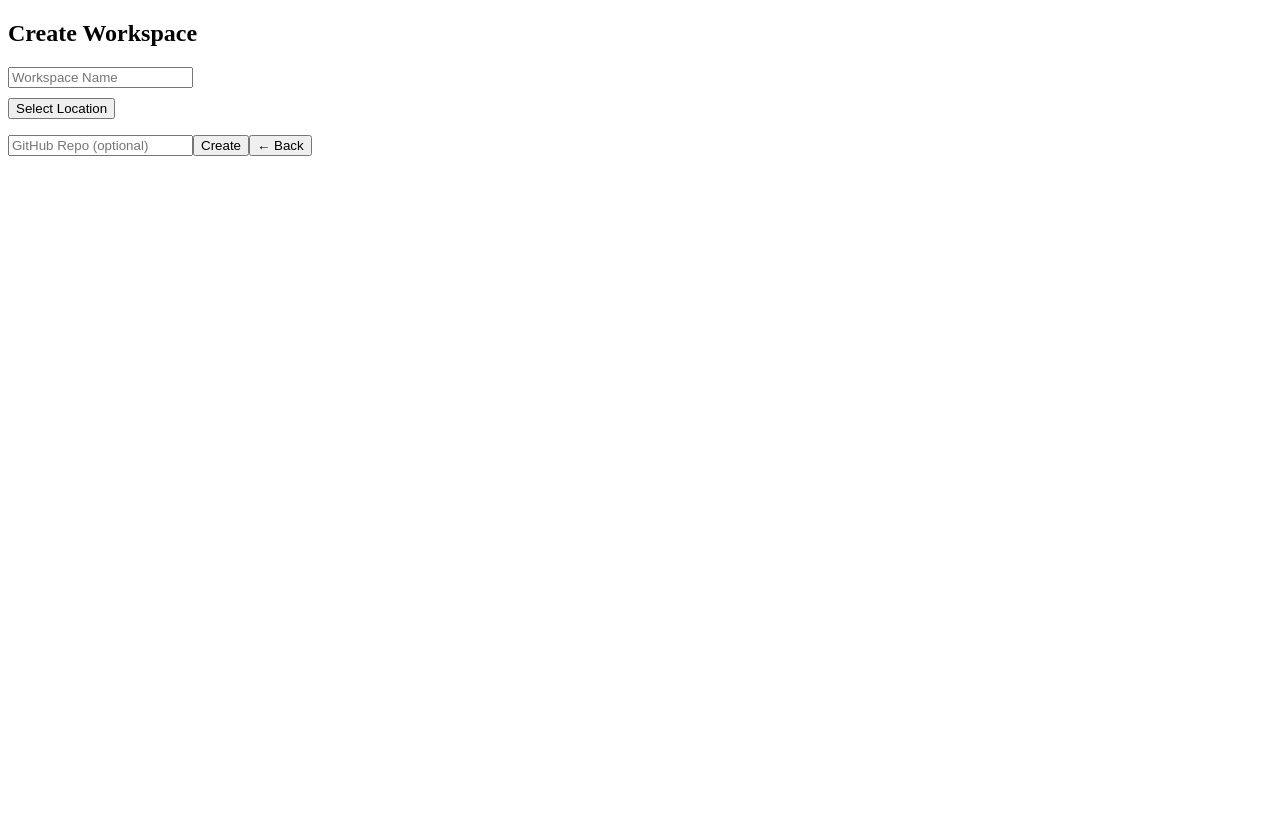
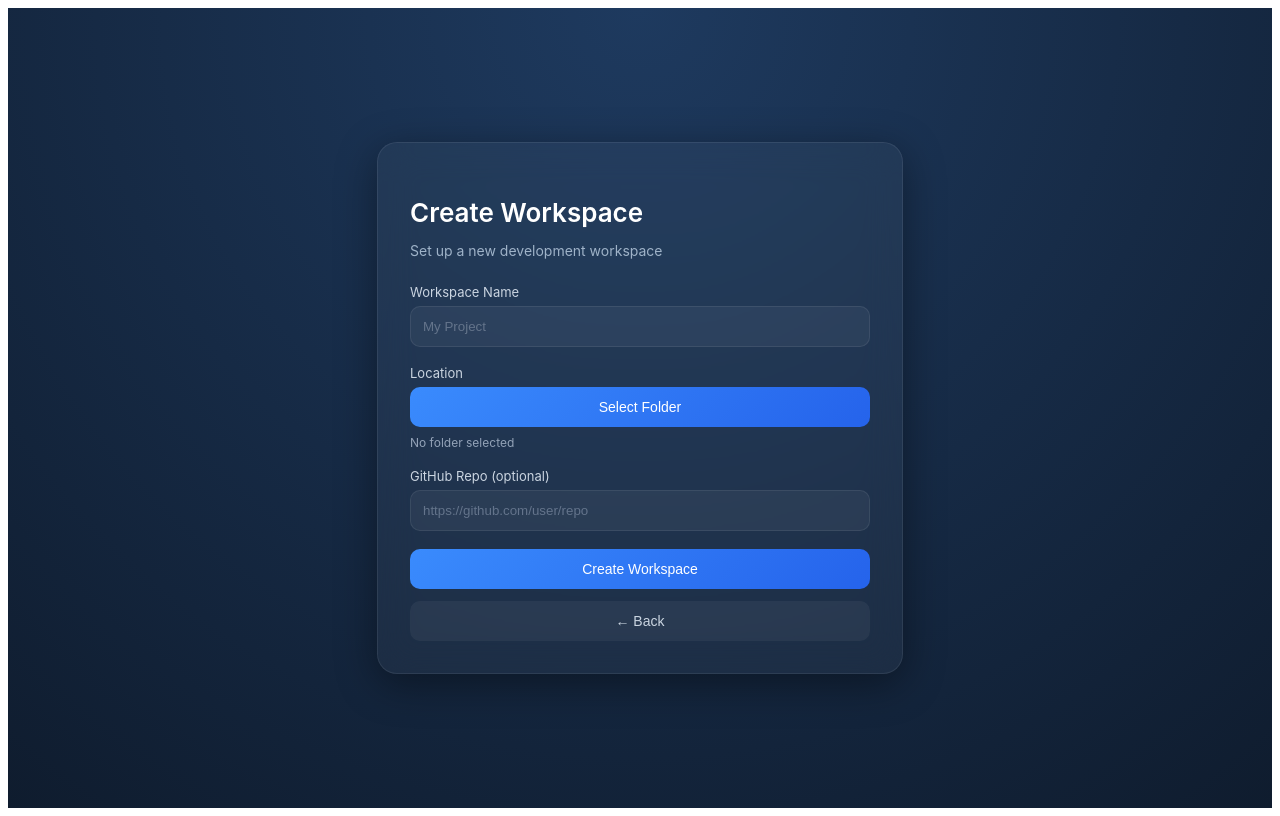
Before and after one commit to alenlajeesh/converge-app, a React (Create React App) app in the folder frontend/: page /create in a window 1280 px wide. Built offline with nearby package versions, Linux system fonts and the light colour scheme.

Commit message:
feat:Basic redesign and complete code editor and file tree

```diff
--- a/frontend/src/components/Button.js
+++ b/frontend/src/components/Button.js
@@ -4,7 +4,7 @@ import "../styles/dashboard.css";
 function Button({ children, variant = "primary", onClick }) {
   return (
     <button
-      className={`btn ${variant}`}
+      className={`btn btn-${variant}`}
       onClick={onClick}
     >
       {children}
--- a/frontend/src/pages/CreateWorkspace.js
+++ b/frontend/src/pages/CreateWorkspace.js
@@ -1,6 +1,7 @@
 import { useState } from "react";
 import { useNavigate } from "react-router-dom";
 import Button from "../components/Button";
+import "../styles/createWorkspace.css";
 
 function CreateWorkspace() {
   const [name, setName] = useState("");
@@ -32,35 +33,61 @@ function CreateWorkspace() {
   };
 
   return (
-    <div className="container">
-      <div className="card">
-        <h2>Create Workspace</h2>
+    <div className="create-container">
+      <div className="create-card">
+        <h2 className="create-title">Create Workspace</h2>
+        <p className="create-subtitle">
+          Set up a new development workspace
+        </p>
 
+        {/* Name */}
+        <div className="input-group">
+          <label>Workspace Name</label>
           <input
-          placeholder="Workspace Name"
+            type="text"
+            placeholder="My Project"
             value={name}
             onChange={(e) => setName(e.target.value)}
           />
-
-        <div style={{ marginTop: "10px" }}>
-          <Button onClick={selectFolder}>
-            Select Location
-          </Button>
-          <p>{location}</p>
         </div>
 
+        {/* Location */}
+        <div className="input-group">
+          <label>Location</label>
+          <div className="folder-select">
+            <Button onClick={selectFolder}>
+              Select Folder
+            </Button>
+            <span className="folder-path">
+              {location || "No folder selected"}
+            </span>
+          </div>
+        </div>
+
+        {/* GitHub */}
+        <div className="input-group">
+          <label>GitHub Repo (optional)</label>
           <input
-          placeholder="GitHub Repo (optional)"
+            type="text"
+            placeholder="https://github.com/user/repo"
             value={github}
             onChange={(e) => setGithub(e.target.value)}
           />
+        </div>
 
+        {/* Actions */}
+        <div className="create-actions">
           <Button onClick={createWorkspace}>
-          Create
+            Create Workspace
           </Button>
-		<Button variant="secondary" onClick={() => navigate("/")}>
+
+          <Button
+            variant="secondary"
+            onClick={() => navigate("/")}
+          >
             ← Back
           </Button>
+        </div>
       </div>
     </div>
   );
--- a/frontend/src/pages/Dashboard.js
+++ b/frontend/src/pages/Dashboard.js
@@ -13,7 +13,7 @@ function Dashboard() {
 
   const loadWorkspaces = async () => {
     const data = await window.api.getWorkspaces();
-    setWorkspaces(data);
+    setWorkspaces(data || []);
   };
 
   const openExisting = async () => {
@@ -36,9 +36,9 @@ function Dashboard() {
   return (
     <div className="dashboard">
       <div className="dashboard-card">
-        <h1 className="dashboard-title">Workspace Dashboard</h1>
+        <h1 className="dashboard-title">Workspaces</h1>
         <p className="dashboard-subtitle">
-          Manage your workspaces
+          Open, create and manage your development environments
         </p>
 
         <div className="dashboard-actions">
--- /dev/null
+++ b/frontend/src/styles/createWorkspace.css
@@ -0,0 +1,94 @@
+/* Page container */
+.create-container {
+  min-height: 100vh;
+  display: flex;
+  justify-content: center;
+  align-items: center;
+
+  background: radial-gradient(circle at top, #1e3a5f, #0f1c2e);
+  font-family: "Inter", sans-serif;
+  color: #ffffff;
+}
+
+/* Card */
+.create-card {
+  width: 460px;
+  padding: 32px;
+
+  border-radius: 20px;
+  background: rgba(255, 255, 255, 0.04);
+  backdrop-filter: blur(18px);
+
+  border: 1px solid rgba(255, 255, 255, 0.08);
+  box-shadow: 0 10px 40px rgba(0, 0, 0, 0.4);
+}
+
+/* Title */
+.create-title {
+  font-size: 26px;
+  font-weight: 600;
+  margin-bottom: 6px;
+}
+
+/* Subtitle */
+.create-subtitle {
+  font-size: 14px;
+  color: #9fb3c8;
+  margin-bottom: 25px;
+}
+
+/* Input groups */
+.input-group {
+  display: flex;
+  flex-direction: column;
+  margin-bottom: 18px;
+}
+
+.input-group label {
+  font-size: 13px;
+  margin-bottom: 6px;
+  color: #cbd5e1;
+}
+
+/* Inputs */
+.input-group input {
+  padding: 12px;
+  border-radius: 10px;
+  border: 1px solid rgba(255, 255, 255, 0.08);
+
+  background: rgba(255, 255, 255, 0.05);
+  color: white;
+
+  outline: none;
+  transition: all 0.2s ease;
+}
+
+.input-group input::placeholder {
+  color: #64748b;
+}
+
+.input-group input:focus {
+  border: 1px solid rgba(59, 130, 246, 0.6);
+  background: rgba(255, 255, 255, 0.08);
+}
+
+/* Folder select */
+.folder-select {
+  display: flex;
+  flex-direction: column;
+  gap: 8px;
+}
+
+.folder-path {
+  font-size: 12px;
+  color: #94a3b8;
+  word-break: break-all;
+}
+
+/* Buttons area */
+.create-actions {
+  margin-top: 10px;
+  display: flex;
+  flex-direction: column;
+  gap: 12px;
+}
--- a/frontend/src/styles/dashboard.css
+++ b/frontend/src/styles/dashboard.css
@@ -1,75 +1,157 @@
+/* Root dashboard */
 .dashboard {
-  min-height: 100vh; /* 🔥 FIXED (was height: 100%) */
+  min-height: 100vh;
   display: flex;
   justify-content: center;
   align-items: center;
-  background: linear-gradient(135deg, #1B365D, #2E5B9A);
+
+  background: radial-gradient(circle at top, #1e3a5f, #0f1c2e);
+  font-family: "Inter", sans-serif;
+  color: #ffffff;
 }
 
+/* Card container */
 .dashboard-card {
-  width: 420px;
-  padding: 35px;
+  width: 460px;
+  padding: 32px;
 
-  border-radius: 18px;
-  background: rgba(255,255,255,0.05);
-  backdrop-filter: blur(14px);
+  border-radius: 20px;
+  background: rgba(255, 255, 255, 0.04);
+  backdrop-filter: blur(18px);
 
-  border: 1px solid rgba(168,195,209,0.2);
+  border: 1px solid rgba(255, 255, 255, 0.08);
+  box-shadow: 0 10px 40px rgba(0, 0, 0, 0.4);
 }
 
+/* Title */
 .dashboard-title {
-  font-size: 26px;
-  margin-bottom: 10px;
+  font-size: 28px;
+  font-weight: 600;
+  margin-bottom: 6px;
 }
 
+/* Subtitle */
 .dashboard-subtitle {
-  color: #A8C3D1;
+  font-size: 14px;
+  color: #9fb3c8;
   margin-bottom: 25px;
 }
 
+/* Buttons container */
 .dashboard-actions {
   display: flex;
   flex-direction: column;
   gap: 12px;
 }
 
+/* Buttons */
+.btn {
+  padding: 12px;
+  border-radius: 10px;
+  font-size: 14px;
+  font-weight: 500;
+
+  border: none;
+  cursor: pointer;
+
+  transition: all 0.2s ease;
+}
+
+/* Primary button */
+.btn-primary {
+  background: linear-gradient(135deg, #3a8bfd, #2563eb);
+  color: white;
+}
+
+.btn-primary:hover {
+  transform: translateY(-1px);
+  box-shadow: 0 6px 18px rgba(37, 99, 235, 0.4);
+}
+
+/* Secondary button */
+.btn-secondary {
+  background: rgba(255, 255, 255, 0.05);
+  color: #cbd5e1;
+}
+
+.btn-secondary:hover {
+  background: rgba(255, 255, 255, 0.1);
+}
+
 /* Workspace list */
 .workspace-list {
-  margin-top: 20px;
-  max-height: 220px;
+  margin-top: 25px;
+  max-height: 240px;
   overflow-y: auto;
+  padding-right: 4px;
 }
 
+/* Empty text */
+.empty-text {
+  text-align: center;
+  color: #7c93a8;
+  font-size: 13px;
+}
+
+/* Workspace item */
 .workspace-item {
-  padding: 12px;
+  padding: 14px;
   margin-top: 10px;
 
-  border-radius: 10px;
-  background: rgba(92,141,193,0.1);
+  border-radius: 12px;
+  background: rgba(255, 255, 255, 0.04);
 
   display: flex;
   justify-content: space-between;
   align-items: center;
 
   cursor: pointer;
-  transition: 0.2s;
+  transition: all 0.2s ease;
+  border: 1px solid transparent;
 }
 
 .workspace-item:hover {
-  background: rgba(92,141,193,0.25);
+  background: rgba(255, 255, 255, 0.08);
+  border: 1px solid rgba(59, 130, 246, 0.4);
+  transform: translateY(-1px);
+}
+
+/* Workspace info */
+.workspace-info strong {
+  font-size: 15px;
+  display: block;
 }
 
 .workspace-info p {
   font-size: 12px;
-  color: #A8C3D1;
+  color: #94a3b8;
+  margin-top: 4px;
+  word-break: break-all;
 }
 
+/* Delete button */
 .delete-btn {
   background: transparent;
-  color: #ff6b6b;
+  border: none;
+  font-size: 16px;
+  color: #f87171;
+  padding: 6px 10px;
+  border-radius: 6px;
+
   cursor: pointer;
+  transition: all 0.2s ease;
 }
 
 .delete-btn:hover {
-  background: rgba(255,0,0,0.2);
+  background: rgba(248, 113, 113, 0.2);
 }
+
+/* Scrollbar */
+.workspace-list::-webkit-scrollbar {
+  width: 6px;
+}
+
+.workspace-list::-webkit-scrollbar-thumb {
+  background: rgba(255, 255, 255, 0.15);
+  border-radius: 10px;
+}
```
Also changed, not shown: frontend/src/pages/WorkspaceHome.js (+55 -18 lines), frontend/src/styles/workspace.css (+212 -81 lines). Lines whose indentation alone changed are shown as unchanged.
